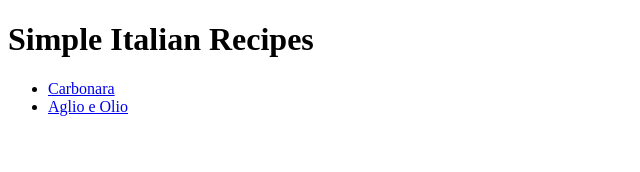
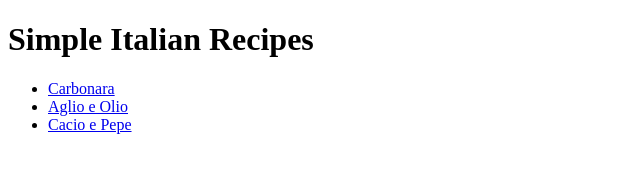
Before and after one commit to cboushon/odin-recipes, a plain HTML site: page index.html in a window 1280 px wide. Shown: the whole page, without its empty margins (0-640 px from the left). Drawn offline with Linux system fonts and the light colour scheme.

Commit message:
Edit index.html add cacioepepe.html to link to list

```diff
--- a/index.html
+++ b/index.html
@@ -9,6 +9,7 @@
         <ul>
             <li><a href="recipes/carbonara.html">Carbonara</a></li>
             <li><a href="recipes/aglioeolio.html">Aglio e Olio</a></li>
+            <li><a href="recipes/cacioepepe.html">Cacio e Pepe</a></li>
         </ul>
     </body>
 </html>
```
